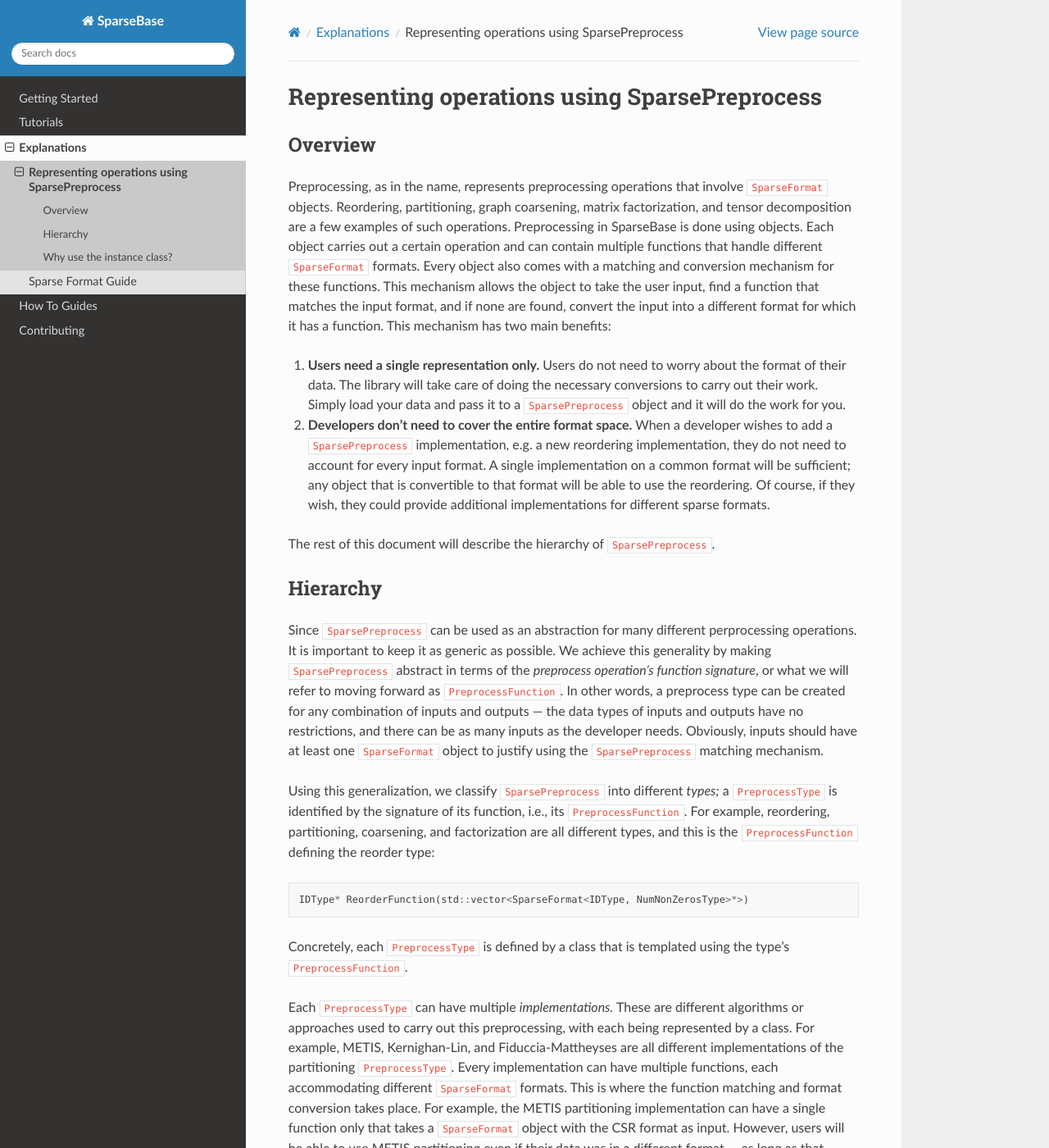
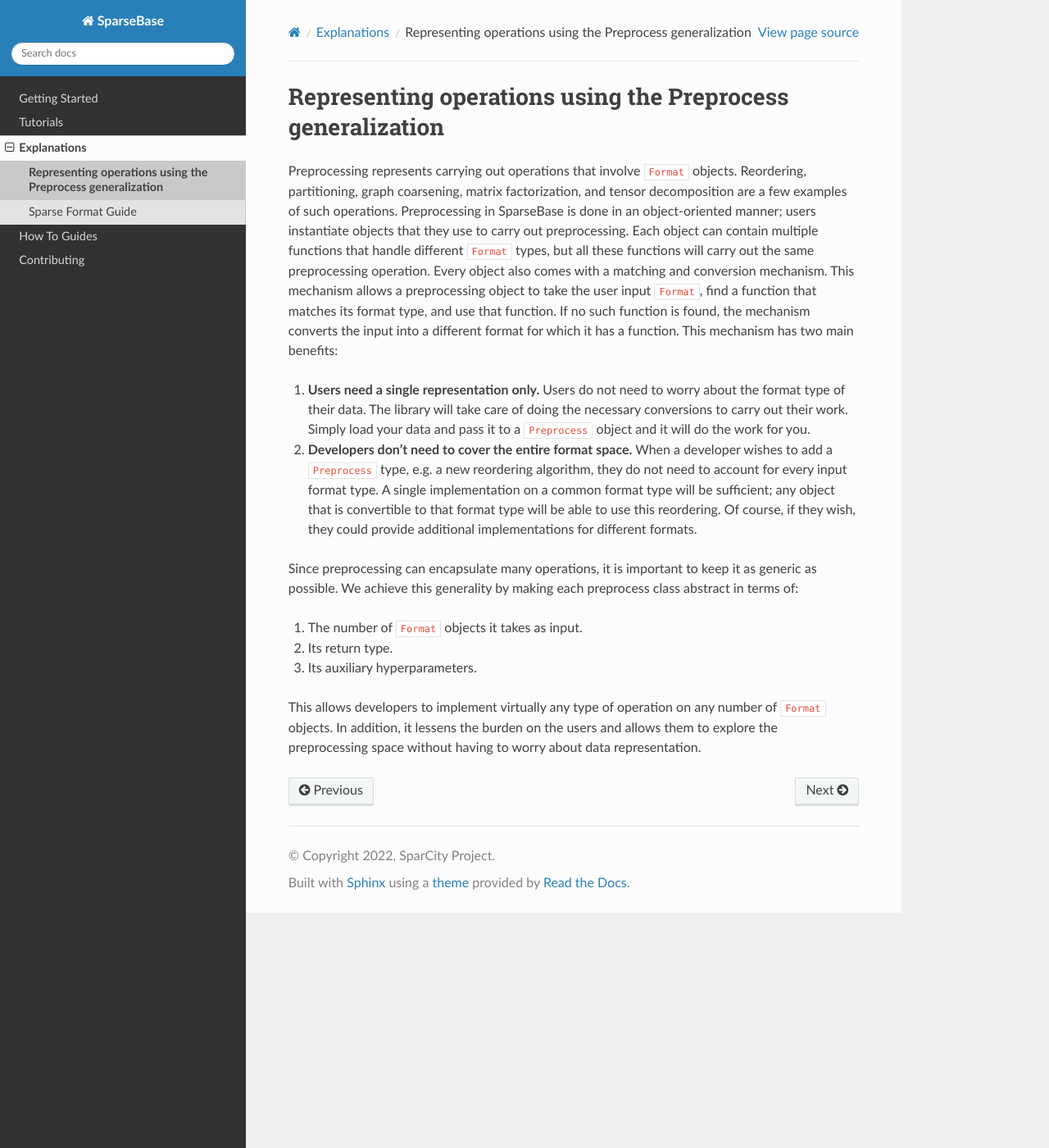
Before and after one commit to sparcityeu/SparseBase, a Sphinx documentation site: the page built from docs/pages/explanations/explanation_sparsepreprocess.md, in a window 1280 px wide and 1400 px high. Shown: the whole window at 82% size. Built offline with Sphinx 7.4.7 and the Read the Docs theme 2.0.0, drawn with Linux system fonts in a browser that asks for light colours; pages that are not in the unit, such as notebooks, are missing from menus; some of the changed text lies outside the part shown.

Commit message:
Revamped preprocessing discussion and removed instances mention.

````diff
--- a/docs/pages/explanations/explanation_sparsepreprocess.md
+++ b/docs/pages/explanations/explanation_sparsepreprocess.md
@@ -1,42 +1,25 @@
-# Representing operations using SparsePreprocess
+# Representing operations using the Preprocess generalization
 
-## Overview
 
-Preprocessing, as in the name, represents preprocessing operations that involve `SparseFormat` objects. Reordering, partitioning, graph coarsening, matrix factorization, and tensor decomposition are a few examples of such operations. Preprocessing in SparseBase is done using objects. Each object carries out a certain operation and can contain multiple functions that handle different `SparseFormat` formats. Every object also comes with a matching and conversion mechanism for these functions. This mechanism allows the object to take the user input, find a function that matches the input format, and if none are found, convert the input into a different format for which it has a function. This mechanism has two main benefits:
+Preprocessing represents carrying out operations that involve `Format` objects.
+Reordering, partitioning, graph coarsening, matrix factorization, and tensor decomposition are a few examples of such operations.
+Preprocessing in SparseBase is done in an object-oriented manner; users instantiate objects that they use to carry out preprocessing.
+Each object can contain multiple functions that handle different `Format` types, but all these functions will carry
+out the same preprocessing operation.
+Every object also comes with a matching and conversion mechanism.
+This mechanism allows a preprocessing object to take the user input `Format`, find a function that matches its format type, and use that function. If no such function is found, the mechanism converts the input into a different format for which it has a function.
+This mechanism has two main benefits:
 
-1. **Users need a single representation only.** Users do not need to worry about the format of their data. The library will take care of doing the necessary conversions to carry out their work. Simply load your data and pass it to a `SparsePreprocess` object and it will do the work for you.
-2. **Developers don’t need to cover the entire format space.** When a developer wishes to add a `SparsePreprocess` implementation, e.g. a new reordering implementation, they do not need to account for every input format. A single implementation on a common format will be sufficient; any object that is convertible to that format will be able to use the reordering. Of course, if they wish, they could provide additional implementations for different sparse formats.
+1. **Users need a single representation only.** Users do not need to worry about the format type of their data. The library will take care of doing the necessary conversions to carry out their work. Simply load your data and pass it to a `Preprocess` object and it will do the work for you.
+2. **Developers don’t need to cover the entire format space.** When a developer wishes to add a `Preprocess` type, e.g. a new reordering algorithm, they do not need to account for every input format type. A single implementation on a common format type will be sufficient; any object that is convertible to that format type will be able to use this reordering. Of course, if they wish, they could provide additional implementations for different formats.
 
-The rest of this document will describe the hierarchy of `SparsePreprocess`.
 
-## Hierarchy
+Since preprocessing can encapsulate many operations, it is important to keep it as generic as possible.
+We achieve this generality by making each preprocess class abstract in terms of:
 
-Since `SparsePreprocess` can be used as an abstraction for many different perprocessing operations. It is important to keep it as generic as possible. We achieve this generality by making `SparsePreprocess` abstract in terms of the *preprocess operation’s function signature*, or what we will refer to moving forward as `PreprocessFunction`. In other words, a preprocess type can be created for any combination of inputs and outputs — the data types of inputs and outputs have no restrictions, and there can be as many inputs as the developer needs. Obviously, inputs should have at least one `SparseFormat` object to justify using the `SparsePreprocess` matching mechanism.
+1. The number of `Format` objects it takes as input.
+2. Its return type.
+3. Its auxiliary hyperparameters.
 
-Using this generalization, we classify `SparsePreprocess` into different *types;* a `PreprocessType` is identified by the signature of its function, i.e., its `PreprocessFunction`. For example, reordering, partitioning, coarsening, and factorization are all different types, and this is the `PreprocessFunction` defining the reorder type:
-
-```cpp
-IDType* ReorderFunction(std::vector<SparseFormat<IDType, NumNonZerosType>*>)
-```
-
-Concretely, each `PreprocessType` is defined by a class that is templated using the type’s `PreprocessFunction`.
-
-Each `PreprocessType` can have multiple *implementations.* These are different algorithms or approaches used to carry out this preprocessing, with each being represented by a class. For example, METIS, Kernighan-Lin, and Fiduccia-Mattheyses are all different implementations of the partitioning `PreprocessType`. Every implementation can have multiple functions, each accommodating different `SparseFormat` formats. This is where the function matching and format conversion takes place. For example, the METIS partitioning implementation can have a single function only that takes a `SparseFormat` object with the CSR format as input. However, users will be able to use METIS partitioning even if their data was in a different format — as long as that format is convertible to CSR.
-
-Finally, each `PreprocessType` can have one or more `PreprocessInstance` classes. These are adapters that take an implementation class and expose an API to the user. Every `PreprocessType` has a `PreprocessInstance` that can be used with all of its implementations. However, one can also build instances for specific implementations as well. For example, the `ReorderInstance` is an instance that can be used with any reordering implementation (RCM, degree, etc.) and it will expose the same API to the user regardless of the implementation its given. On the other hand, the `RCMReorderInstance` is an instance that is specifically made for RCM reordering, and its API can be specialized for it. The following example demonstrates the usage of preprocessing instances:
-
-```cpp
-#include "sparsebase/sparse_format.h"
-#include "sparsebase/sparse_preprocess.h"
-
-sparsebase::COO<int, int, void> coo;
-sparsebase::ReorderInstance<int, int, void, sparsebase::RCMReorder> rcm_orderer;
-// Even though there is no function to carry out RCM Reordering
-// on a COO, the data will be converted to CSR behind the scenes
-// and reordered.
-auto order = rcm_reorderer.GetOrder(csr);
-```
-
-## Why use the instance class?
-
-An important design decision was whether or not to merge the `PreprocessType` and `PreprocessInstance` classes into a single class. This would mean that a `PreprocessType` would be defined by its operation’s function signature, as well as its public API. Even though this approach might have resulted in cleaner code, we found it might not be as scalable as the current approach. The current approach allows for multiple APIs for a single preprocess type, which we believe might become necessary for more complex preprocessing types.
+This allows developers to implement virtually any type of operation on any number of `Format` objects.
+In addition, it lessens the burden on the users and allows them to explore the preprocessing space without having to worry about data representation.
````
